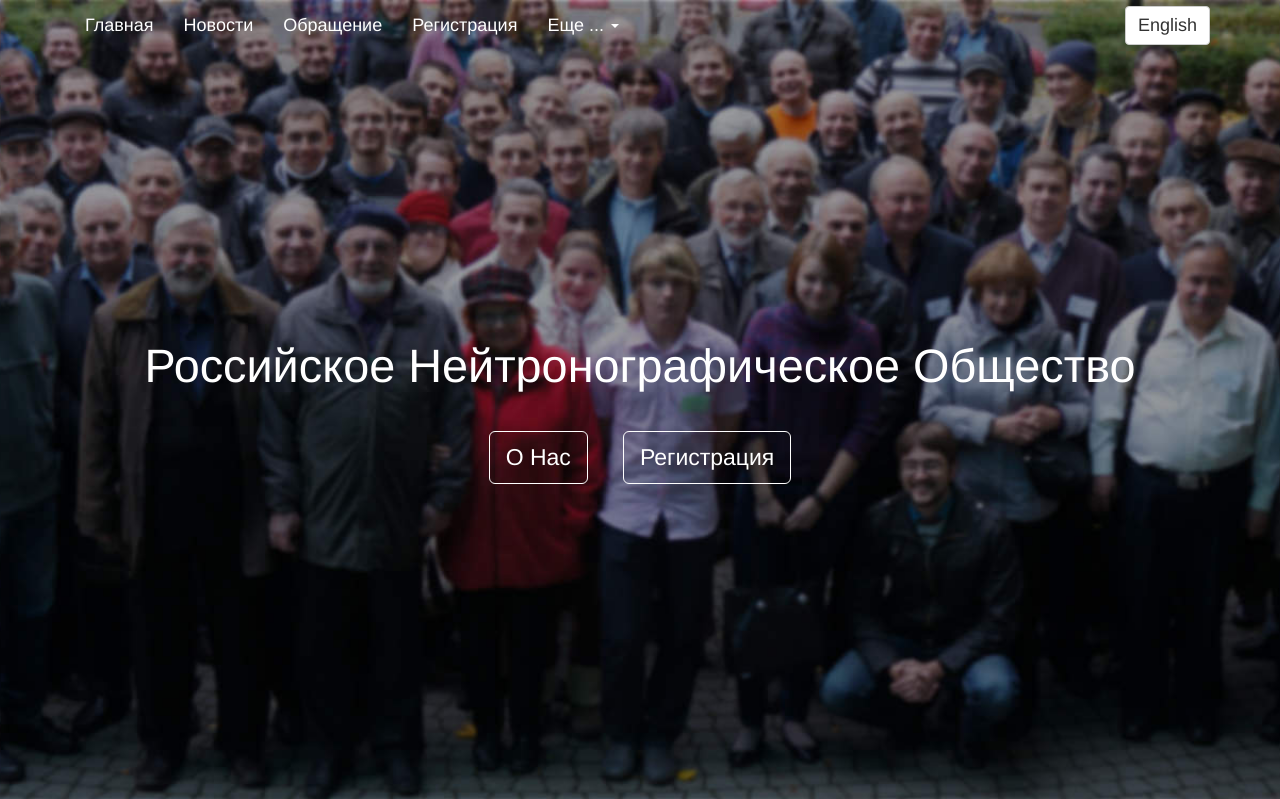
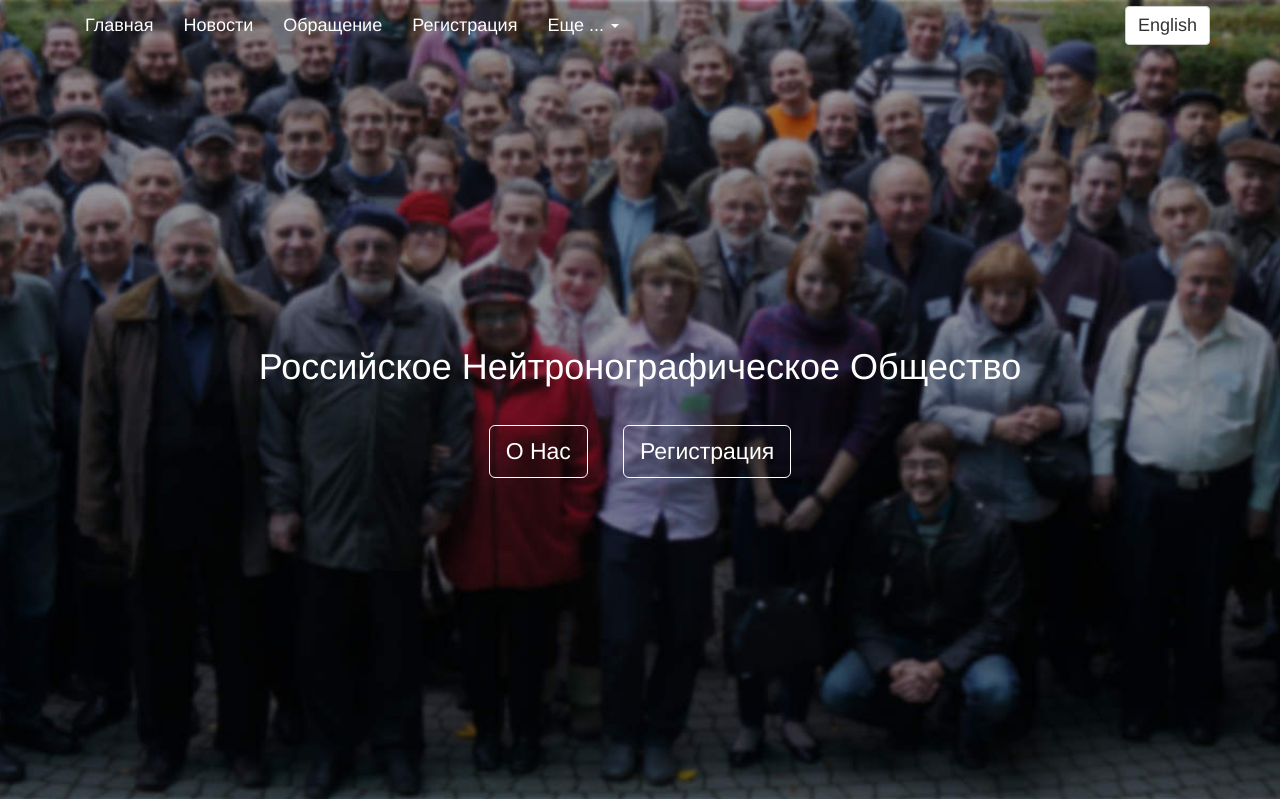
Before and after one commit to mgatpnpi/rosneutro, a Django app: page / in a window 1280 px wide. Shown: the top 799 px of the page. Run offline with Django 3.2, Linux system fonts and the light colour scheme; data that the repository does not hold is empty; style sheets or scripts are compiled from the project's sources; parts of the project's set-up code (start-up, migrations or seed data) failed here and were passed over; some libraries are stand-ins or nearby versions.

Commit message:
main page h1 style ii

```diff
--- a/static/less/style.less
+++ b/static/less/style.less
@@ -97,7 +97,7 @@ time{
     text-align: center;
     color: #fff;
     h1{
-        font-size: 2.6em;
+        font-size: 2em;
     }
 }
 .mainpageregistraionbutton{
```
